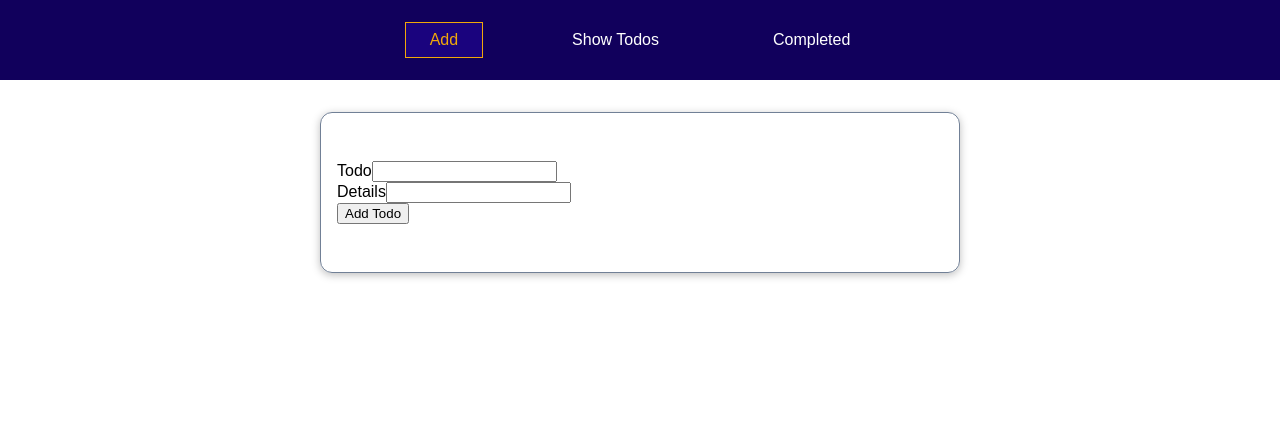
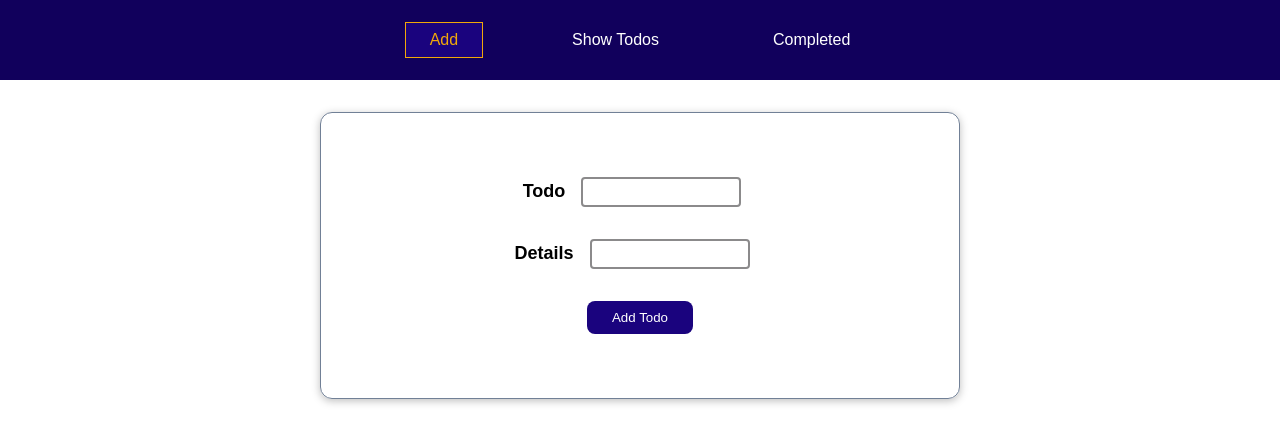
Before and after one commit to SharmaAkshay42/simple-todo-first, a Vue app: page /new in a window 1280 px wide. Shown: the top 444 px of the page. Built offline with nearby package versions, Linux system fonts and the light colour scheme.

Commit message:
Made UI improvements.

```diff
--- a/src/App.vue
+++ b/src/App.vue
@@ -10,7 +10,6 @@
 import { computed } from "@vue/reactivity";
 import swal from "sweetalert";
 import TheNavigation from "./components/TheNavigation.vue";
-
 export default {
   components: {
     TheNavigation,
@@ -24,6 +23,9 @@ export default {
   },
   methods: {
     addTodo(todoName, todoDetails = "") {
+      if (!this.todos) {
+        this.todos = [];
+      }
       const newTodo = {
         id: new Date().toISOString(),
         todoName: todoName,
@@ -40,9 +42,10 @@ export default {
       });
     },
     toggleCompleted(id) {
+      const doneTodos = this.todos.find((todo) => todo.id === id);
+      doneTodos.isCompleted = true;
+      this.completedTodos.push(doneTodos);
       this.todos = this.todos.find((todo) => todo.id !== id);
-      const doneTodos = this.todos.find((todo) => todo.id === id);
-      this.completedTodos.push(doneTodos);
       swal({
         title: "Congratulations!",
         text: "Task Completed",
@@ -67,11 +70,9 @@ export default {
 * {
   box-sizing: border-box;
 }
-
 html {
   font-family: sans-serif;
 }
-
 body {
   margin: 0;
 }
--- a/src/components/NewTodo.vue
+++ b/src/components/NewTodo.vue
@@ -26,5 +26,46 @@ form {
   margin: 2rem auto;
   max-width: 40rem;
   padding: 0;
+  display: grid;
+  place-items: center;
+}
+
+label {
+  font-weight: bold;
+  font-size: large;
+}
+
+input {
+  font-size: 16px;
+  font-size: max(16px, 1em);
+  font-family: inherit;
+  padding: 0.25em 0.5em;
+  background-color: #fff;
+  border: 2px solid #8b8a8b;
+  border-radius: 4px;
+  margin: 1rem;
+  max-width: 10rem;
+}
+
+button {
+    text-decoration: none;
+    background: transparent;
+    border: 1px solid transparent;
+    cursor: pointer;
+    /* color: white; */
+    color: white;
+    background-color: #1a037e;
+    padding: 0.5rem 1.5rem;
+    display: inline-block;
+    border-radius: 8px;
+    margin: 1rem;
+}
+
+button:hover,
+button:active,
+button.active {
+    color: #f1a80a;
+    border-color: #f1a80a;
+    background-color: #1a037e;
 }
 </style>
--- a/src/components/TodoItem.vue
+++ b/src/components/TodoItem.vue
@@ -4,7 +4,7 @@
         <button @click="toggleTodoDetails">
             {{ todoDetailsVisible ? "Hide" : "Show" }} Todo Details
         </button>
-        <button @click="completeTodo(id)">Completed</button>
+        <button v-if="!isCompleted" @click="completeTodo(id)">Completed</button>
         <p v-if="todoDetailsVisible">
             {{ todoDetails }}
         </p>
@@ -12,7 +12,6 @@
 </template>
 
 <script>
-
 export default {
     inject: ['completeTodo'],
     emits: ['complete-todo'],
@@ -56,12 +55,10 @@ li {
     border-radius: 12px;
     padding: 1rem;
 }
-
 li h3 {
     margin: 0.5rem 0;
     font-size: 1.25rem;
 }
-
 a {
     text-decoration: none;
     color: white;
@@ -69,9 +66,9 @@ a {
     padding: 0.5rem 1.5rem;
     background-color: #11005c;
 }
-
 a:hover,
 a:active {
     background-color: #220a8d;
 }
+
 </style>
--- a/src/components/TodoList.vue
+++ b/src/components/TodoList.vue
@@ -1,6 +1,6 @@
 <template>
+  <h2 v-if="todos.length === 0">No todos. Create one <router-link to="/new">here</router-link></h2>
   <ul>
-
     <todo-item v-for="todo in todos"
        :key="todo.id" :id="todo.id" :todo-name="todo.todoName"
             :todo-details="todo.todoDetails" :is-completed="todo.isCompleted" @toggle-complete="toggleCompleted(todos.id)"></todo-item>
@@ -9,7 +9,6 @@
 
 <script>
 import TodoItem from "./TodoItem.vue";
-
 export default {
   components: {
     TodoItem,
@@ -20,13 +19,13 @@ export default {
   //     this.todos;
   //   }
   // }
-  computed: {
-    activeTodos() {
-      // console.log(this.todos);
-      return this.todos.filter((todo) => !todo.isComplete);
-      // this.todos = this.todos.filter((todo) => ! todo.isCom)
-    },
-  }
+  // computed: {
+  //   activeTodos() {
+  //     // console.log(this.todos);
+  //     return this.todos.filter((todo) => !todo.isComplete);
+  //     // this.todos = this.todos.filter((todo) => ! todo.isCom)
+  //   },
+  // }
 };
 </script>
 
```
